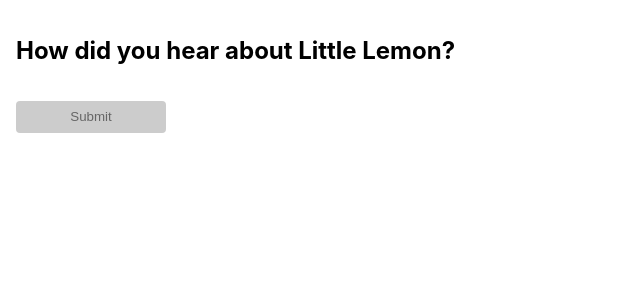
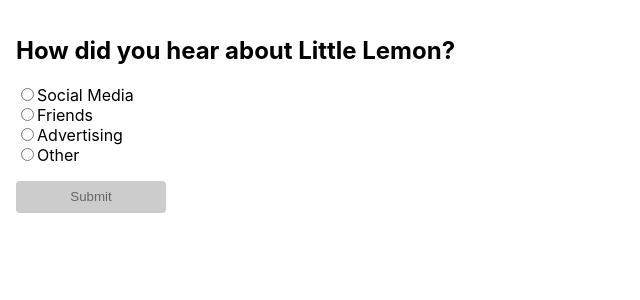
Before and after one commit to manoj1995madushanka/react-playground, a React (Create React App) app: page / in a window 1280 px wide. Shown: the top 300 px of the page, without its empty margins (0-640 px from the left). Built offline with nearby package versions, Linux system fonts and the light colour scheme.

Commit message:
answer for build radio group

```diff
--- a/src/radio/index.js
+++ b/src/radio/index.js
@@ -1,20 +1,28 @@
 import * as React from "react";
-import "./styles.css";
 
 export const RadioGroup = ({ onChange, selected, children }) => {
-    // Use React.Children.map and React.cloneElement to clone the children
-    // and pass the correct props to each RadioOption
-    const RadioOptions = null;
-
+    const RadioOptions = React.Children.map(children, (child) => {
+        return React.cloneElement(child, {
+            onChange,
+            checked: child.props.value === selected,
+        });
+    });
     return <div className="RadioGroup">{RadioOptions}</div>;
 };
 
 export const RadioOption = ({ value, checked, onChange, children }) => {
-    // Hook up the onChange handler to call the onChange prop passed to RadioGroup
-    // Also, make sure to pass the correct checked prop to the input element
     return (
         <div className="RadioOption">
-            <input id={value} type="radio" name={value} />
+            <input
+                id={value}
+                type="radio"
+                name={value}
+                value={value}
+                checked={checked}
+                onChange={(e) => {
+                    onChange(e.target.value);
+                }}
+            />
             <label htmlFor={value}>{children}</label>
         </div>
     );
```
Also changed, not shown: src/App.js (indentation only), 1 other file (tests, documents, lock files or other folders).
